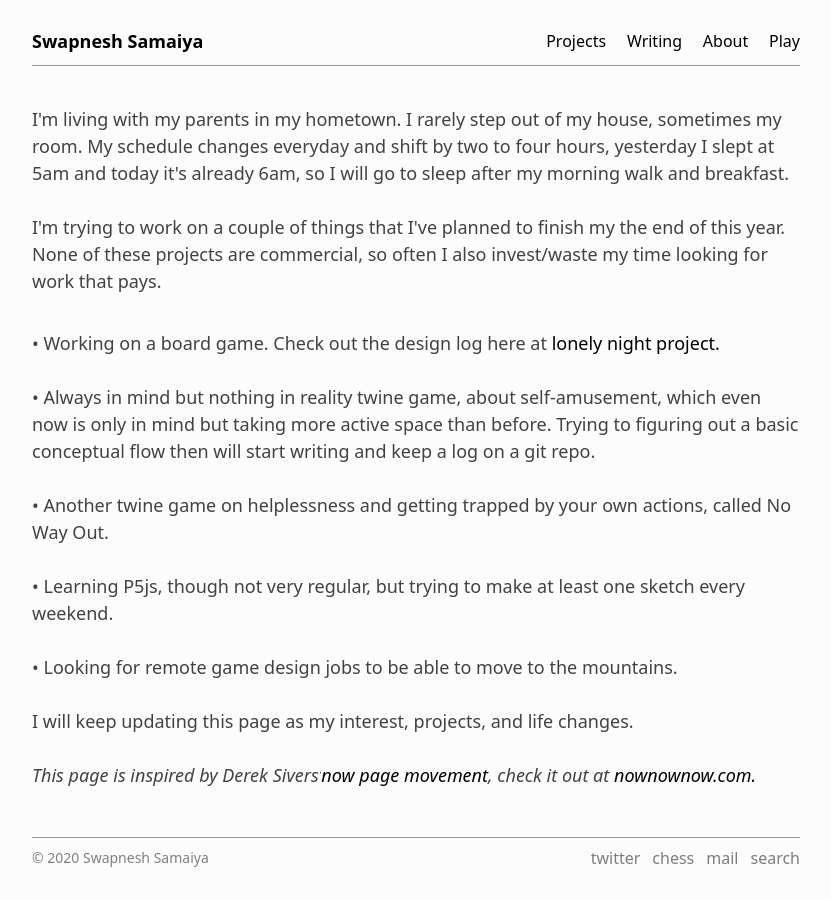
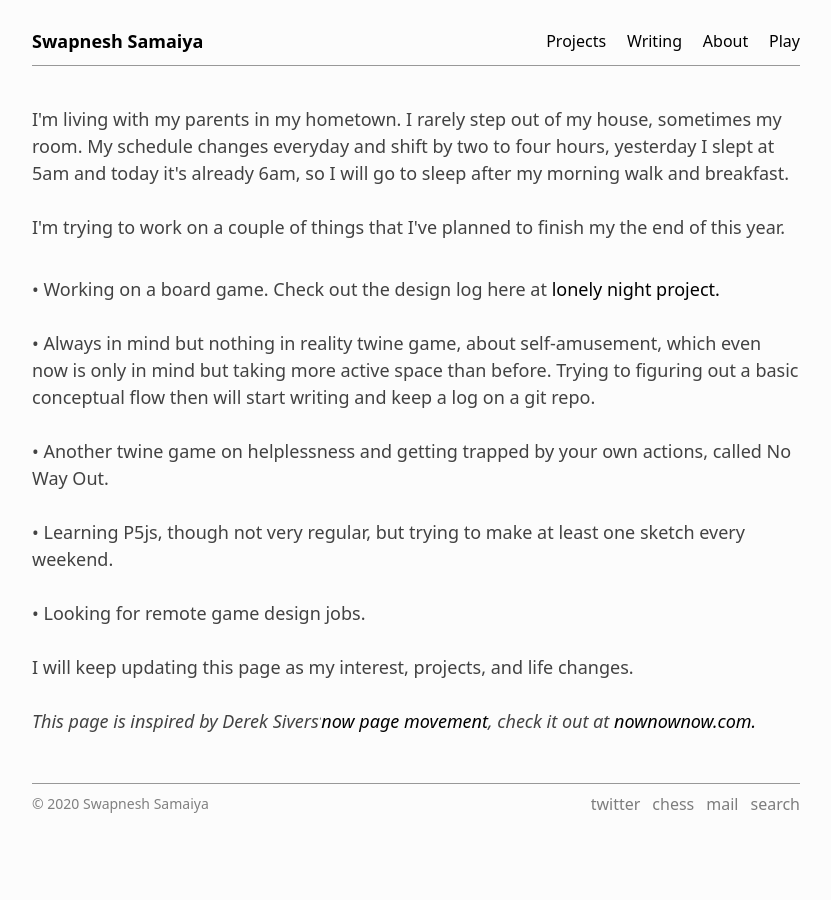
Before and after one commit to bunbutterjam/bunbutterjam.github.io, a Jekyll site: the page built from _pages/now.html, in a window 1280 px wide. Shown: the whole page, without its empty margins (224-1055 px from the left). Built offline with Jekyll 4.4.1, drawn with Linux system fonts in a browser that asks for light colours.

Commit message:
now updated

```diff
--- a/_pages/now.html
+++ b/_pages/now.html
@@ -6,7 +6,7 @@ title: Now
 <p>
     I'm living with my parents in my hometown. I rarely step out of my house, sometimes my room. My schedule changes everyday and shift by two to four hours, yesterday I slept at 5am and today it's already 6am, so I will go to sleep after my morning walk and breakfast. <br><br>
 
-I'm trying to work on a couple of things that I've planned to finish my the end of this year. None of these projects are commercial, so often I also invest/waste my time looking for work that pays.<br><br>
+I'm trying to work on a couple of things that I've planned to finish my the end of this year.<br><br>
 
 <ul>
     <li>&#8226; Working on a board game. Check out the design log here at <a href="https://lonelynightproject.tumblr.com/">lonely night project.</a><br><br>
@@ -16,7 +16,7 @@ I'm trying to work on a couple of things that I've planned to finish my the end
     </li>
     <li>&#8226; Learning P5js, though not very regular, but trying to make at least one sketch every weekend. <br><br>
     </li>
-    <li>&#8226; Looking for remote game design jobs to be able to move to the mountains. <br><br>
+    <li>&#8226; Looking for remote game design jobs. <br><br>
     </li>
 </ul>
 
```
